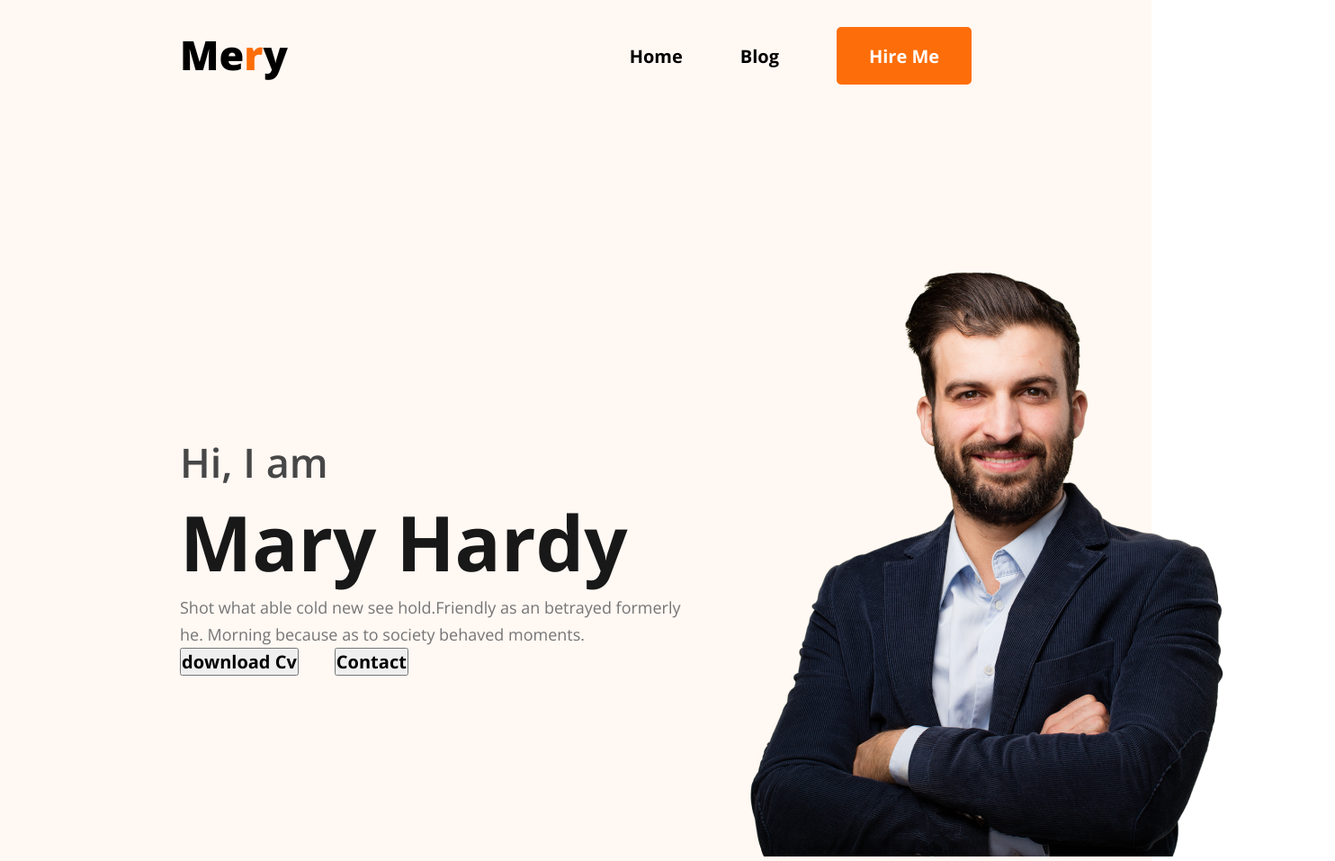
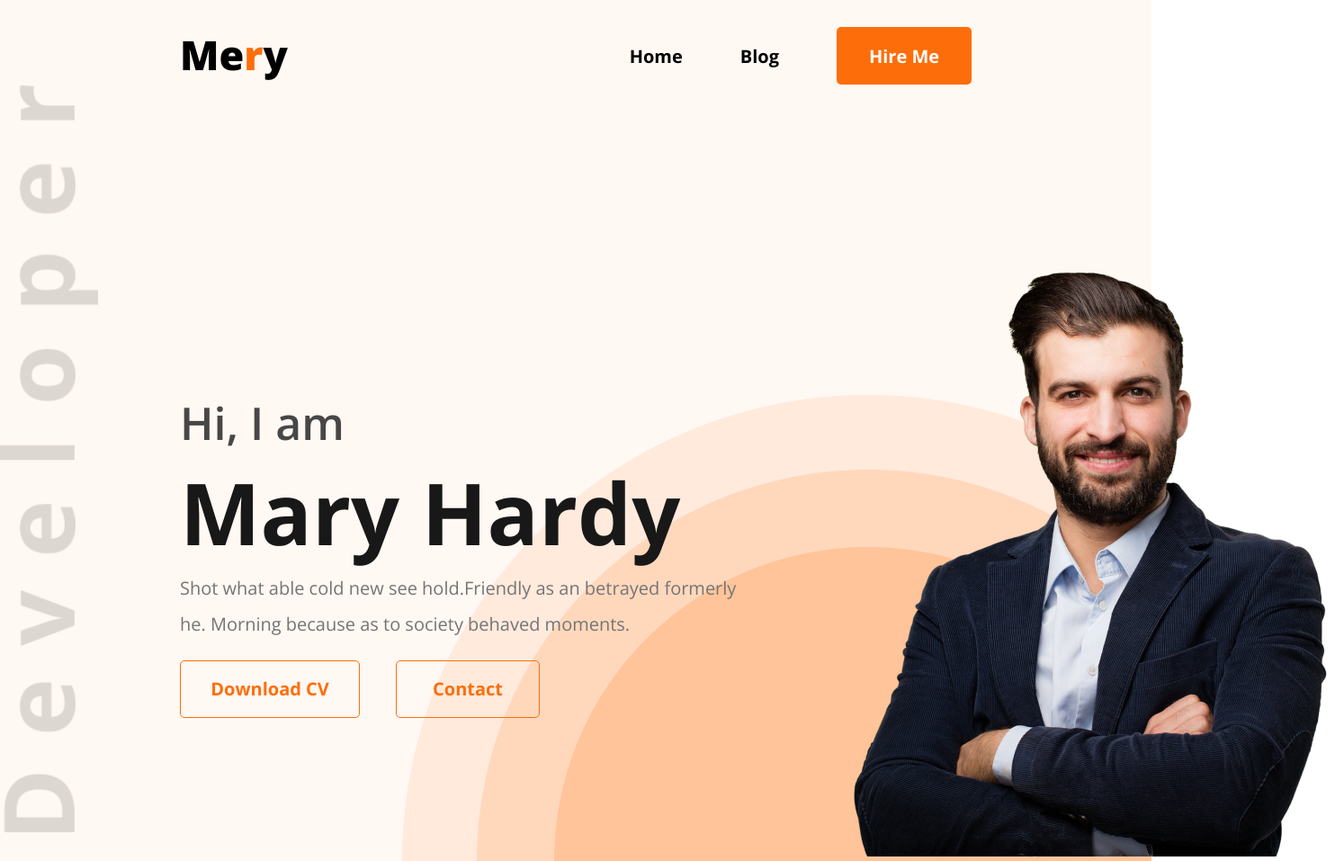
Before and after one commit to alaminindex/fast-port, a plain HTML site: page index.html in a window 1280 px wide. Shown: the whole page at 90% size, 1484 px wide, since content can reach past the window. Drawn offline with nearby package versions, Linux system fonts and the light colour scheme.

Commit message:
push again

```diff
--- a/index.html
+++ b/index.html
@@ -26,8 +26,8 @@
                     <h1 class="maryHardyTittle">Mary Hardy</h1>
                     <h6 class="description">Shot what able cold new see hold.Friendly as an betrayed formerly <br> he. Morning because as to society behaved moments.</h6>
                     <div class="bannerBtn">
-                        <button class="downloadBtn">download Cv</button>
-                        <button class="contactBtn">Contact</button>
+                        <button class="downloadBtn">Download CV</button>
+                        <button class="contactBtn downloadBtn">Contact</button>
                     </div>
                 </div>
 
@@ -36,11 +36,9 @@
                     <div class="bannerHeroImg">
                         <img src="images/hardy.png" alt="bannerHeroImg">
                     </div>
-                    <!-- <div class="bannerHeroBgImg">
-                        <img src="images/header_bg.png" alt="bannerHeroBgImg">
-                    </div> -->
                 </div>
             </div>
+
         </header>
         <main>
 
--- a/style/style.css
+++ b/style/style.css
@@ -62,8 +62,15 @@ a:hover {
 
 header {
   background-color: #fff8f3;
+  background-image: url(../images/header_bg.png);
+  background-repeat: no-repeat;
+  background-position: bottom right;
+  /* width: 1920px;
+  position: fixed; */
+
 
 }
+
 
 /* banner section style here  */
 
@@ -72,13 +79,17 @@ header {
   display: flex;
   justify-content: space-between;
   align-items: center;
+  background-image: url(../images/developer.png);
+  background-repeat: no-repeat;
+  background-size: 110px;
+
 }
 
 /* banner-description section here */
 .hiTittle{
     color: #474747;
     font-family: "Open Sans";
-    font-size: 45px;
+    font-size: 50px;
     font-weight: 600;
 
 }
@@ -86,17 +97,17 @@ header {
 .maryHardyTittle{
     color:#181818;
     font-family: "Open Sans";
-    font-size: 85px;
+    font-size: 95px;
     font-weight: 700;
 }
 
 .description{
-    width: 585px;
+    width: 700px;
     color:  #757575;
     font-family: "Open Sans";
-    font-size: 18px;
+    font-size: 20px;
     font-weight: 400;
-    line-height: 30px; /* 166.667% */
+    line-height: 40px; /* 166.667% */
 }
 
 /* bannerBtn section here */
@@ -104,4 +115,32 @@ header {
 .bannerBtn{
     display: flex;
     gap: 40px;
+    margin-top: 20px;
 }
+
+.downloadBtn{
+  justify-content: center;
+    text-align: center;
+    font-size: 20px;
+    width: 200px;
+    height: 64px;
+    flex-shrink: 0;
+    border-radius: 5px;
+    background: transparent;
+    border:1px solid #FD6E0A;
+    color: #FD6E0A;
+    cursor: pointer;
+
+
+}
+
+.downloadBtn:hover{
+  background-color: #FD6E0A;
+  color: white;
+}
+
+.contactBtn{
+  width: 160px;
+  height: 64px;
+  flex-shrink: 0;
+}
```
